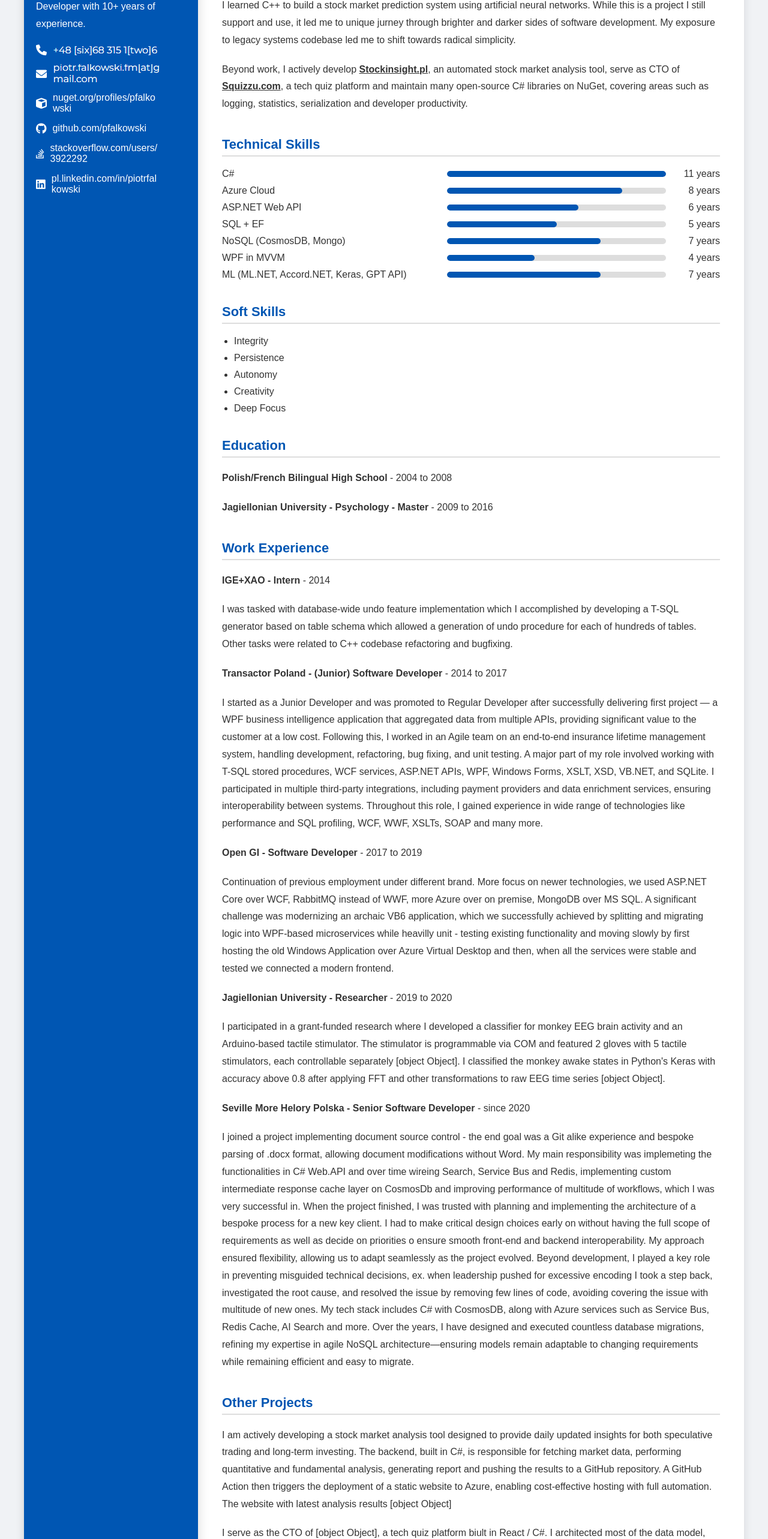
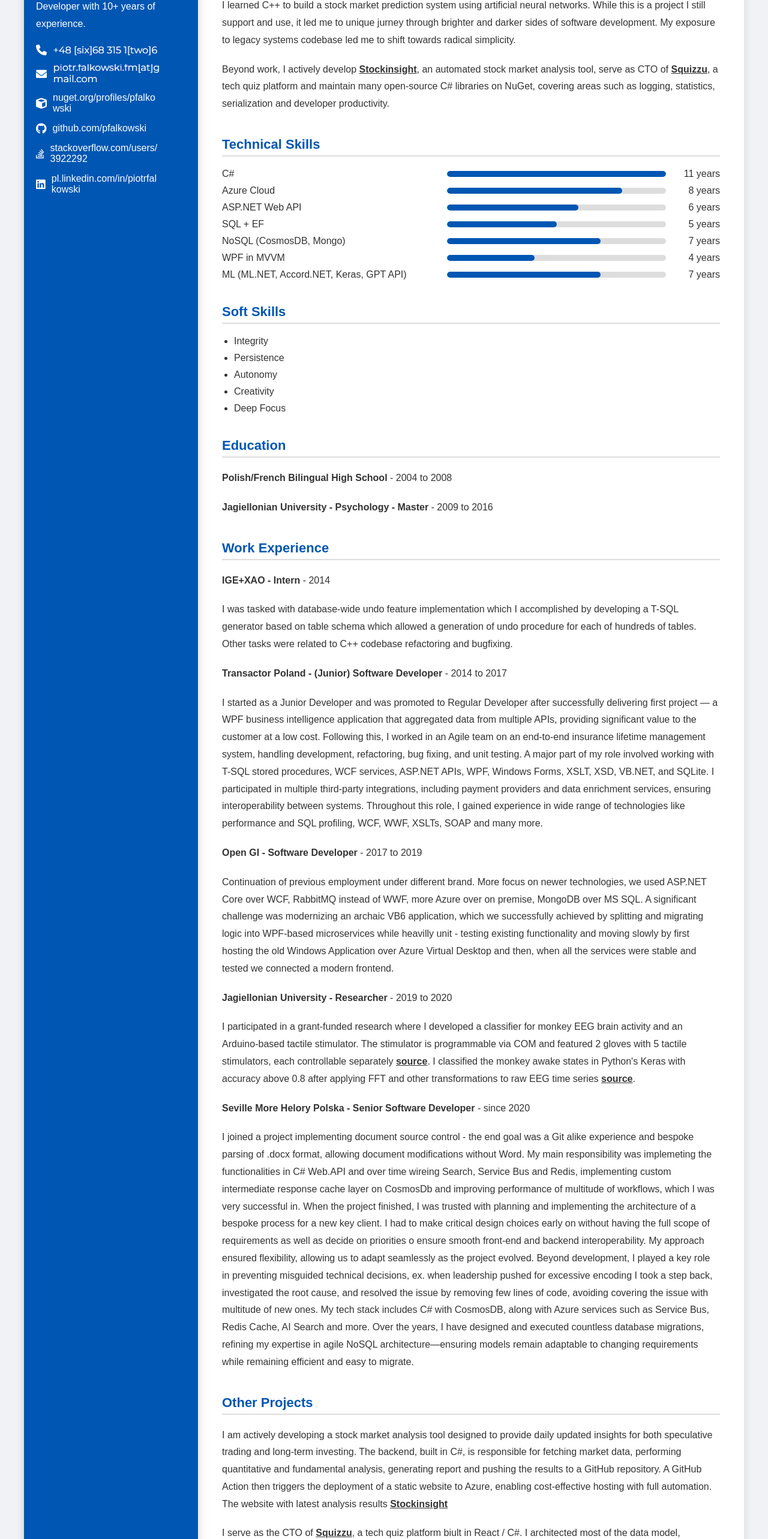
Before and after one commit to PFalkowski/cv, a React (Create React App) app: page / in a window 1280 px wide. Shown: the part 116-2682 px from the top of the page at 60% size. Built offline with nearby package versions, Linux system fonts and the light colour scheme.

Commit message:
better interpolation of md

```diff
--- a/src/App.js
+++ b/src/App.js
@@ -2,7 +2,7 @@ import phoneIcon from "./assets/images/phone.png";
 import emailIcon from "./assets/images/email.png";
 
 import './App.css';
-import React, { useState, useEffect, useContext, createContext } from "react";
+import React, { useState, useContext, createContext } from "react";
 
 import en from "./locales/en.json";
 import pl from "./locales/pl.json";
@@ -15,11 +15,48 @@ const LanguageContext = createContext({
 
 const translations = { en, pl };
 
+// Function to parse markdown-style links and convert them to JSX
+const parseMarkdownLinks = (text) => {
+  const regex = /\[([^\]]+)\]\(([^)]+)\)/g;
+  const parts = [];
+  let lastIndex = 0;
+
+  // Match all links and replace them properly
+  text.replace(regex, (match, textInsideBrackets, url, index) => {
+    // Push the text before the link
+    parts.push(text.slice(lastIndex, index));
+
+    // Push the link as an ExternalLink component
+    parts.push(
+      <ExternalLink key={url} url={url}>
+        {textInsideBrackets}
+      </ExternalLink>
+    );
+
+    // Update lastIndex to track the processed part of the string
+    lastIndex = index + match.length;
+  });
+
+  // Push any remaining text after the last match
+  parts.push(text.slice(lastIndex));
+
+  return parts;
+};
+
+
 // Hook to get translation for a given key
 const useTranslation = (id) => {
   const { language } = useContext(LanguageContext);
   return id.split('.').reduce((obj, key) => obj?.[key], translations[language]) || id;
 };
+
+const useTranslationWithMarkdown = (id) => {
+  return parseMarkdownLinks(useTranslation(id));
+};
+
+const ExternalLink = ({ url, children }) => (
+  <a href={url} target="_blank" rel="noopener noreferrer">{children}</a>
+);
 
 // Language Switcher Component
 const LanguageSwitcher = () => {
@@ -43,7 +80,6 @@ const LanguageSwitcher = () => {
   );
 };
 
-
 const App = () => {
   const [language, setLanguage] = useState("en");
 
@@ -56,13 +92,6 @@ const App = () => {
     </div>
   );
 
-  const ExternalLink = ({ url, children, className }) => {
-    return (
-      <a href={url} target="_blank" rel="noopener noreferrer" className={className}>
-        {children}
-      </a>
-    );
-  };
 
   const WorkExperience = () => (
     <Section id="workExperience">
@@ -76,12 +105,7 @@ const App = () => {
       <p>{useTranslation("workExperience.opengi.description")}</p>
 
       <p><strong>{useTranslation("workExperience.ju.title")}</strong> - {useTranslation("workExperience.ju.period")}</p>
-      <p>{useTranslation("workExperience.ju.description")
-        .replace("{sourceLink1}",
-          <ExternalLink url="https://github.com/PFalkowski/HapticStimulatorPCA9685">[source]</ExternalLink>)
-        .replace("{sourceLink2}",
-          <ExternalLink url="https://github.com/PFalkowski/KerasClassifierEeg">[source]</ExternalLink>)
-      }</p>
+      <p>{useTranslationWithMarkdown("workExperience.ju.description")}</p>
 
       <p><strong>{useTranslation("workExperience.smh.title")}</strong> - {useTranslation("workExperience.smh.period")}</p>
       <p>{useTranslation("workExperience.smh.description")}</p>
@@ -192,16 +216,10 @@ const App = () => {
   const OtherProjects = () => (
     <Section id="otherProjects">
       <p>
-        {useTranslation("otherProjects.stockinsight").replace(
-          "{stockinsightLink}",
-          <ExternalLink url="https://stockinsight.pl">StockInsight.pl</ExternalLink>
-        )}
+        {useTranslationWithMarkdown("otherProjects.stockinsight")}
       </p>
       <p>
-        {useTranslation("otherProjects.squizzu").replace(
-          "{squizzuLink}",
-          <ExternalLink url="https://squizzu.com">Squizzu.com</ExternalLink>
-        )}
+        {useTranslationWithMarkdown("otherProjects.squizzu")}
       </p>
       <p>{useTranslation("otherProjects.otherVentures")}</p>
       <p>{useTranslation("otherProjects.nugetIntro")}</p>
@@ -227,12 +245,7 @@ const App = () => {
           </strong> - {useTranslation("otherProjects.nugetPackages.progressReporting")}
         </li>
       </ul>
-      <p>
-        {useTranslation("otherProjects.nugetFooter").replace(
-          "{nugetLink}",
-          <ExternalLink url="https://www.nuget.org/profiles/PFalkowski">NuGet.org</ExternalLink>
-        )}
-      </p>
+      <p>{useTranslationWithMarkdown("otherProjects.nugetFooter")}</p>
       <p>{useTranslation("otherProjects.githubActivity")}</p>
       <img src="http://ghchart.rshah.org/PFalkowski" alt="GitHub activity chart" />
     </Section>
@@ -254,19 +267,8 @@ const App = () => {
 
   const AboutMeSection = () => (
     <Section id="aboutMe">
-    <p>{useTranslation("about.firstParagraph")}</p>    <p>
-      {useTranslation("about.secondParagraph")
-        .split(/({stockinsight}|{squizzu})/)
-        .map((part, index) => {
-          if (part === "{stockinsight}") {
-            return <ExternalLink key={index} url={'https://stockinsight.pl'}>Stockinsight.pl</ExternalLink>;
-          }
-          if (part === "{squizzu}") {
-            return <ExternalLink key={index} url='https://squizzu.com'>Squizzu.com</ExternalLink>;
-          }
-          return part;
-        })}
-  </p>
+    <p>{useTranslation("about.firstParagraph")}</p>
+    <p>{useTranslationWithMarkdown("about.secondParagraph")}</p>
     </Section>
   )
 
@@ -292,5 +294,4 @@ const App = () => {
   );
 };
 
-
 export default App;
--- a/src/locales/en.json
+++ b/src/locales/en.json
@@ -19,7 +19,7 @@
 
   "about": {
     "firstParagraph": "I learned C++ to build a stock market prediction system using artificial neural networks. While this is a project I still support and use, it led me to unique jurney through brighter and darker sides of software development. My exposure to legacy systems codebase led me to shift towards radical simplicity.",
-    "secondParagraph": "Beyond work, I actively develop {stockinsight}, an automated stock market analysis tool, serve as CTO of {squizzu}, a tech quiz platform and maintain many open-source C# libraries on NuGet, covering areas such as logging, statistics, serialization and developer productivity."
+    "secondParagraph": "Beyond work, I actively develop [Stockinsight](https://stockinsight.pl), an automated stock market analysis tool, serve as CTO of [Squizzu](https://squizzu.com), a tech quiz platform and maintain many open-source C# libraries on NuGet, covering areas such as logging, statistics, serialization and developer productivity."
   },
 
   "softSkills": {
@@ -56,7 +56,7 @@
     "ju": {
       "title": "Jagiellonian University - Researcher",
       "period": "2019 to 2020",
-      "description": "I participated in a grant-funded research where I developed a classifier for monkey EEG brain activity and an Arduino-based tactile stimulator. The stimulator is programmable via COM and featured 2 gloves with 5 tactile stimulators, each controllable separately {sourceLink1}. I classified the monkey awake states in Python's Keras with accuracy above 0.8 after applying FFT and other transformations to raw EEG time series {sourceLink2}."
+      "description": "I participated in a grant-funded research where I developed a classifier for monkey EEG brain activity and an Arduino-based tactile stimulator. The stimulator is programmable via COM and featured 2 gloves with 5 tactile stimulators, each controllable separately [source](https://github.com/PFalkowski/HapticStimulatorPCA9685). I classified the monkey awake states in Python's Keras with accuracy above 0.8 after applying FFT and other transformations to raw EEG time series [source](https://github.com/PFalkowski/KerasClassifierEeg)."
     },
     "smh": {
       "title": "Seville More Helory Polska - Senior Software Developer",
@@ -87,8 +87,8 @@
   },
 
   "otherProjects": {
-    "stockinsight": "I am actively developing a stock market analysis tool designed to provide daily updated insights for both speculative trading and long-term investing. The backend, built in C#, is responsible for fetching market data, performing quantitative and fundamental analysis, generating report and pushing the results to a GitHub repository. A GitHub Action then triggers the deployment of a static website to Azure, enabling cost-effective hosting with full automation. The website with latest analysis results {stockinsightLink}",
-    "squizzu": "I serve as the CTO of {squizzuLink}, a tech quiz platform biult in React / C#. I architected most of the data model, implemented most of it, set the CosmosDB, KeyVault on Azure and integrated with them.",
+    "stockinsight": "I am actively developing a stock market analysis tool designed to provide daily updated insights for both speculative trading and long-term investing. The backend, built in C#, is responsible for fetching market data, performing quantitative and fundamental analysis, generating report and pushing the results to a GitHub repository. A GitHub Action then triggers the deployment of a static website to Azure, enabling cost-effective hosting with full automation. The website with latest analysis results [Stockinsight](https://stockinsight.pl)",
+    "squizzu": "I serve as the CTO of [Squizzu](https://squizzu.com), a tech quiz platform biult in React / C#. I architected most of the data model, implemented most of it, set the CosmosDB, KeyVault on Azure and integrated with them.",
     "otherVentures": "Throughout my journey, I have also explored other startup ventures, including Drwal.it, an online course platform, and a calendar tool built with PowerApps. While these projects didn't achieve long-term success, they provided valuable lessons and skills like proficiency in PowerPlatform.",
     "nugetIntro": "I actively develop and maintain several NuGet packages that enhance developer productivity. Here are a few notable ones:",
     "nugetPackages": {
@@ -97,7 +97,7 @@
       "extensionsStandard": "A collection of extension methods for common programming tasks such as interpolation, partitioning, and softmax calculations.",
       "progressReporting": "A helper library for estimating remaining time and reporting progress in iterative or data-transfer scenarios."
     },
-    "nugetFooter": "These and other packages are available on {nugetLink}.",
+    "nugetFooter": "These and other packages are available on [NuGet.org](https://www.nuget.org/profiles/PFalkowski).",
     "githubActivity": "My GitHub activity"
   }
 }
--- a/src/locales/pl.json
+++ b/src/locales/pl.json
@@ -18,7 +18,7 @@
 
   "about": {
     "firstParagraph": "Nauczyłem się C++ aby zbudować system predykcji giełdowej wykorzystujący sztuczne sieci neuronowe. Chociaż nadal wspieram i używam tego projektu, doprowadził mnie on do unikalnej podróży przez jaśniejsze i ciemniejsze strony rozwoju oprogramowania. Moja ekspozycja na systemy legacy doprowadziła mnie do zwrotu w kierunku radykalnej prostoty.",
-    "secondParagraph": "Poza pracą, aktywnie rozwijam {stockinsight}, zautomatyzowane narzędzie do analizy giełdowej, pełnię funkcję CTO w {squizzu}, platformie quizowej o tematyce technicznej oraz utrzymuję wiele bibliotek open-source C# na NuGet, obejmujących obszary takie jak logowanie, statystyka, serializacja i produktywność programistów."
+    "secondParagraph": "Poza pracą, aktywnie rozwijam [Stockinsight](https://stockinsight.pl), zautomatyzowane narzędzie do analizy giełdowej, pełnię funkcję CTO w [Squizzu](https://squizzu.com), platformie quizowej o tematyce technicznej oraz utrzymuję wiele bibliotek open-source C# na NuGet, obejmujących obszary takie jak logowanie, statystyka, serializacja i produktywność programistów."
   },
 
   "softSkills": {
@@ -27,7 +27,7 @@
 
   "education": {
     "highSchool": {
-      "name": "Liceum Ogólnokształcące z Oddziałami Dwujęzycznymi Polsko-Francuskimi",
+      "name": "XVII Liceum Ogólnokształcące",
       "period": "2004 do 2008"
     },
     "university": {
@@ -55,7 +55,7 @@
     "ju": {
       "title": "Uniwersytet Jagielloński - Badacz",
       "period": "2019 do 2020",
-      "description": "Uczestniczyłem w badaniu finansowanym z grantu, gdzie opracowałem klasyfikator aktywności mózgu małp z EEG oraz stymulator dotykowy oparty na Arduino. Stymulator jest programowalny przez COM i zawierał 2 rękawice z 5 stymulatorami dotykowymi, każdy kontrolowany osobno {sourceLink1}. Klasyfikowałem stany czuwania małp w Keras Pythona z dokładnością powyżej 0.8 po zastosowaniu FFT i innych transformacji do surowych szeregów czasowych EEG {sourceLink2}."
+      "description": "Uczestniczyłem w badaniu finansowanym z grantu, gdzie opracowałem klasyfikator aktywności mózgu małp z EEG oraz stymulator dotykowy oparty na Arduino. Stymulator jest programowalny przez COM i zawierał 2 rękawice z 5 stymulatorami dotykowymi, każdy kontrolowany osobno [źródło](https://github.com/PFalkowski/HapticStimulatorPCA9685). Klasyfikowałem stany czuwania małp w Keras Pythona z dokładnością powyżej 0.8 po zastosowaniu FFT i innych transformacji do surowych szeregów czasowych EEG [źródło](https://github.com/PFalkowski/KerasClassifierEeg)."
     },
     "smh": {
       "title": "Seville More Helory Polska - Senior Software Developer",
@@ -86,8 +86,8 @@
   },
 
   "otherProjects": {
-    "stockinsight": "Aktywnie rozwijam narzędzie do analizy giełdowej zaprojektowane do dostarczania codziennie aktualizowanych informacji zarówno dla handlu spekulacyjnego, jak i inwestycji długoterminowych. Backend, zbudowany w C#, odpowiada za pobieranie danych rynkowych, wykonywanie analizy ilościowej i fundamentalnej, generowanie raportów i przesyłanie wyników do repozytorium GitHub. GitHub Action następnie uruchamia wdrożenie statycznej strony internetowej do Azure, umożliwiając ekonomiczne hostowanie z pełną automatyzacją. Strona internetowa z najnowszymi wynikami analiz {stockinsightLink}",
-    "squizzu": "Pełnię funkcję CTO w {squizzuLink}, platformie quizowej zbudowanej w React / C#. Zaprojektowałem większość modelu danych, zaimplementowałem większość z nich, skonfigurowałem CosmosDB, KeyVault na Azure i zintegrowałem z nimi.",
+    "stockinsight": "Aktywnie rozwijam narzędzie do analizy giełdowej zaprojektowane do dostarczania codziennie aktualizowanych informacji zarówno dla handlu spekulacyjnego, jak i inwestycji długoterminowych. Backend, zbudowany w C#, odpowiada za pobieranie danych rynkowych, wykonywanie analizy ilościowej i fundamentalnej, generowanie raportów i przesyłanie wyników do repozytorium GitHub. GitHub Action następnie uruchamia wdrożenie statycznej strony internetowej do Azure, umożliwiając ekonomiczne hostowanie z pełną automatyzacją. Strona internetowa z najnowszymi wynikami analiz [Stockinsight](https://stockinsight.pl)",
+    "squizzu": "Pełnię funkcję CTO w [Squizzu](https://squizzu.com), platformie quizowej zbudowanej w React / C#. Zaprojektowałem większość modelu danych, zaimplementowałem większość z nich, skonfigurowałem CosmosDB, KeyVault na Azure i zintegrowałem z nimi.",
     "otherVentures": "W trakcie mojej podróży eksplorowałem również inne przedsięwzięcia startupowe, w tym Drwal.it, platformę kursów online i narzędzie kalendarzowe zbudowane z PowerApps. Chociaż te projekty nie osiągnęły długoterminowego sukcesu, dostarczyły cennych lekcji i umiejętności, takich jak biegłość w PowerPlatform.",
     "nugetIntro": "Aktywnie rozwijam i utrzymuję kilka pakietów NuGet, które zwiększają produktywność programistów. Oto kilka godnych uwagi:",
     "nugetPackages": {
@@ -96,7 +96,7 @@
       "extensionsStandard": "Kolekcja metod rozszerzających dla typowych zadań programistycznych, takich jak interpolacja, partycjonowanie i obliczenia softmax.",
       "progressReporting": "Biblioteka pomocnicza do szacowania pozostałego czasu i raportowania postępu w scenariuszach iteracyjnych lub transferu danych."
     },
-    "nugetFooter": "Te i inne pakiety są dostępne na {nugetLink}.",
+    "nugetFooter": "Te i inne pakiety są dostępne na [NuGet.org](https://www.nuget.org/profiles/PFalkowski).",
     "githubActivity": "Moja aktywność na GitHub"
   },
 
```
